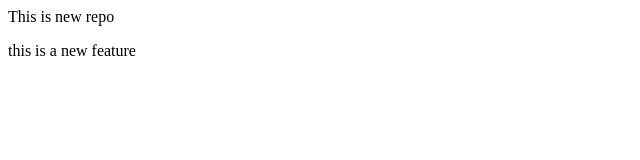
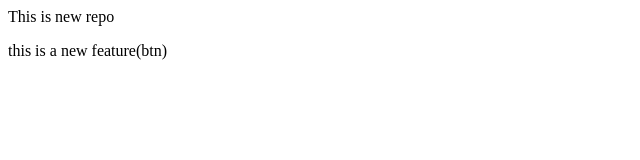
Before and after one commit to NotLov3/NewDemo, a plain HTML site: page index.html in a window 1280 px wide. Shown: the full height of the page, 0-640 px from the left. Drawn offline with Linux system fonts and the light colour scheme.

Commit message:
added BTN

```diff
--- a/index.html
+++ b/index.html
@@ -1,2 +1,2 @@
 <p>This is new repo</p>
-<p>this is a new feature</p>
+<p>this is a new feature(btn)</p>
```
